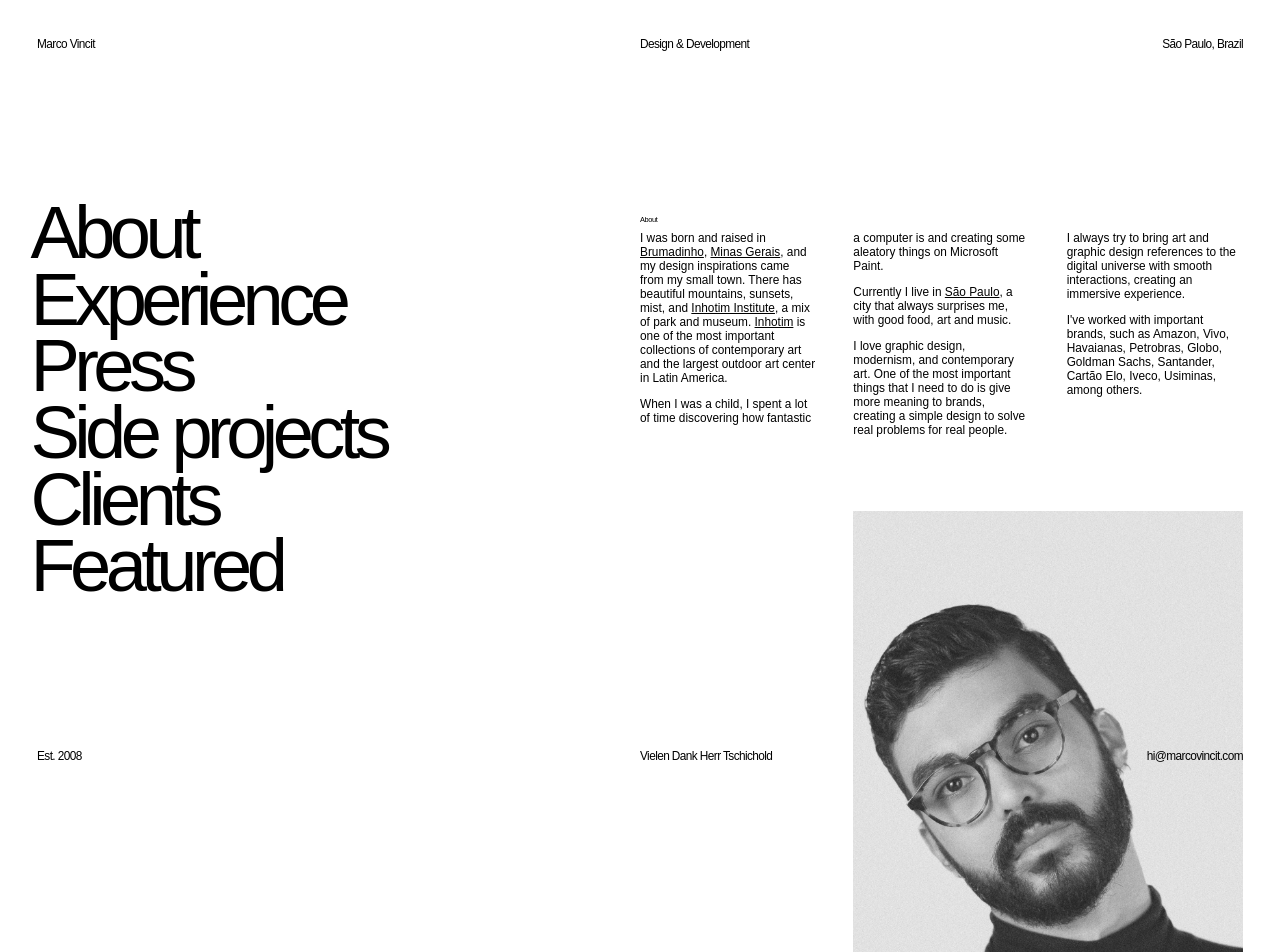
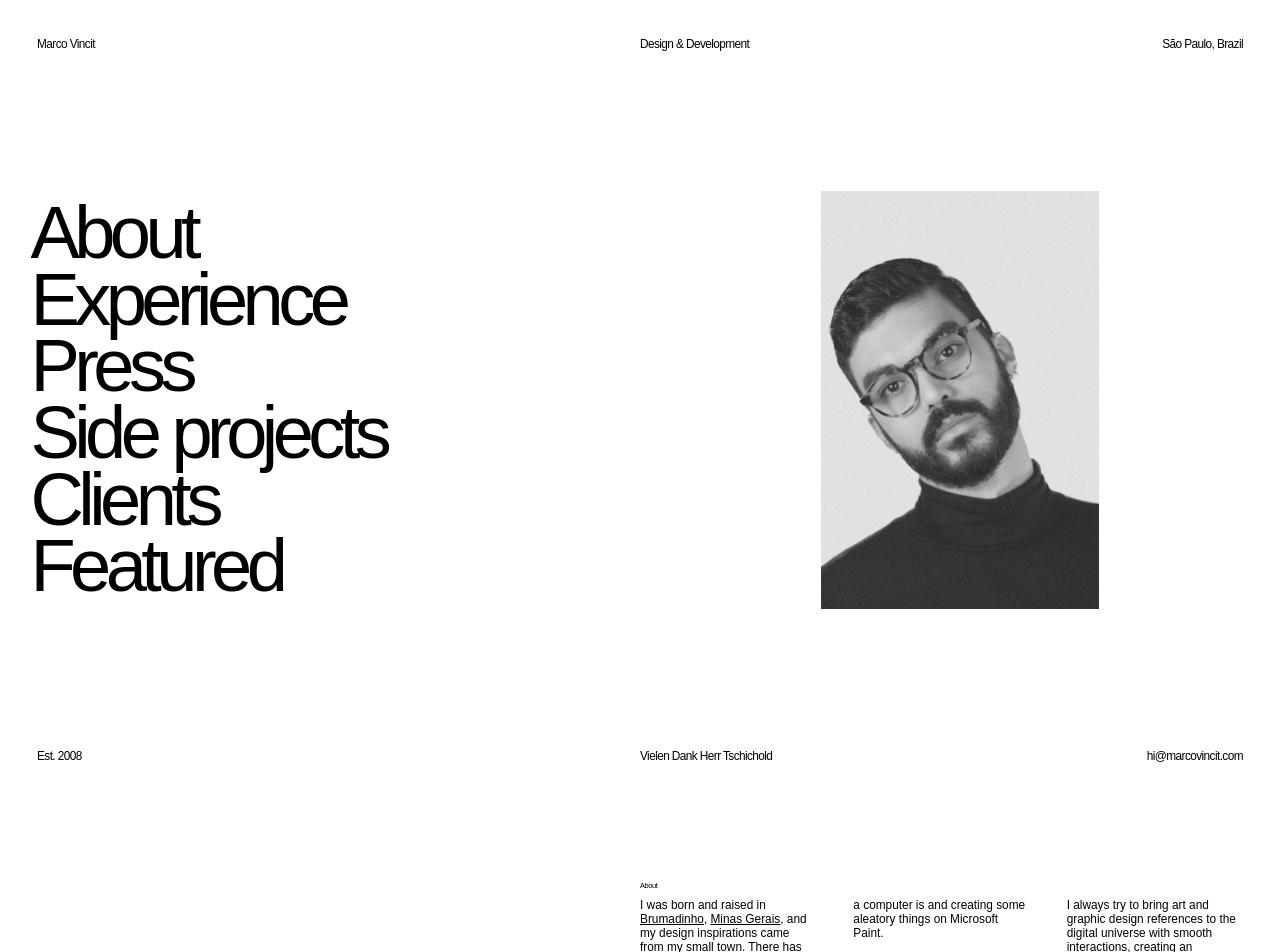
Before and after one commit to marcovincit/marcovincit-site, a Next.js app: page / in a window 1280 px wide. Shown: the top 952 px of the page. Built offline with nearby package versions, Linux system fonts and the light colour scheme; a web font is replaced by a local one.

Commit message:
Update index.js and Home.module.scss

```diff
--- a/pages/index.js
+++ b/pages/index.js
@@ -14,6 +14,15 @@ export default function Home() {
         <Menu />
 
         <main className={styles.content}>
+          <div className={`${styles.image}`}>
+            <Image
+              width={600}
+              height={900}
+              layout="responsive"
+              src="/about.jpg"
+            />
+          </div>
+
           {/* ABOUT */}
           <section id={data.about.title} className={styles.section}>
             <h3>{data.about.title}</h3>
@@ -24,15 +33,6 @@ export default function Home() {
               ))}
             </div>
           </section>
-
-          <div className={styles.image}>
-            <Image
-              width={600}
-              height={900}
-              layout="responsive"
-              src="/about.jpg"
-            />
-          </div>
 
           {/* EXPERIENCE */}
           <section id={data.experience.title} className={styles.section}>
--- a/styles/Home.module.scss
+++ b/styles/Home.module.scss
@@ -21,9 +21,9 @@
 
 
   @include for-size(lg) {
-    padding:28rem 5rem  10rem 0;
+    padding:10rem 5rem  10rem 0;
     &:last-child {
-      padding:28rem 5rem  30rem 0;
+      padding:10rem 5rem  30rem 0;
     }
   }
 }
@@ -60,8 +60,13 @@
   }
 
   @include for-size(lg) {
-    width: calc(100% / 3 * 2 - 5rem);
-    padding:0;
-    margin-left: calc(100% / 3);
+    width: calc(100% / 3 * 2);
+    height:100vh;
+    padding:10rem;
+    margin:0 auto;
+    display: flex;
+    flex-direction: column;
+    align-items: stretch;
+    justify-content: center;
   }
 }
```
